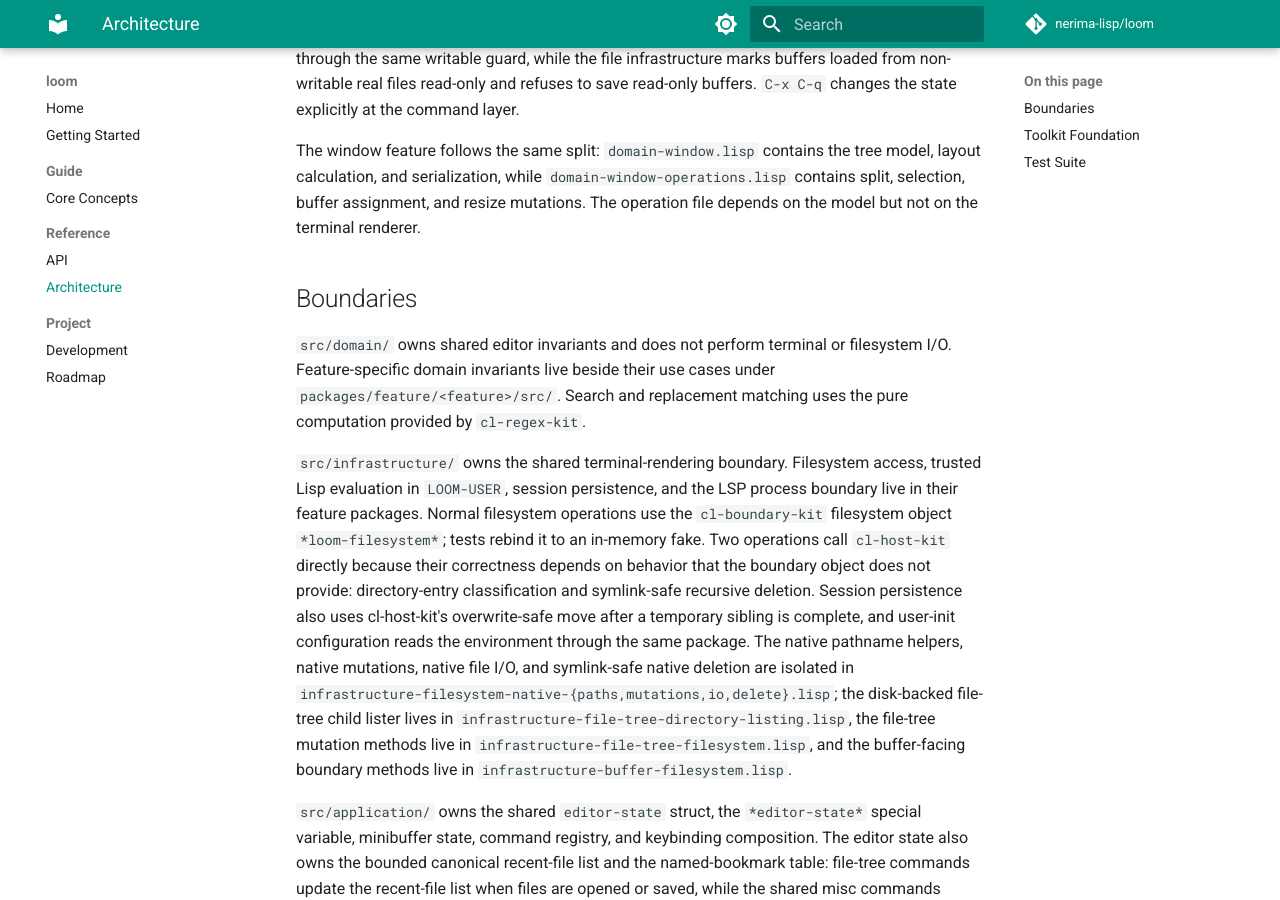
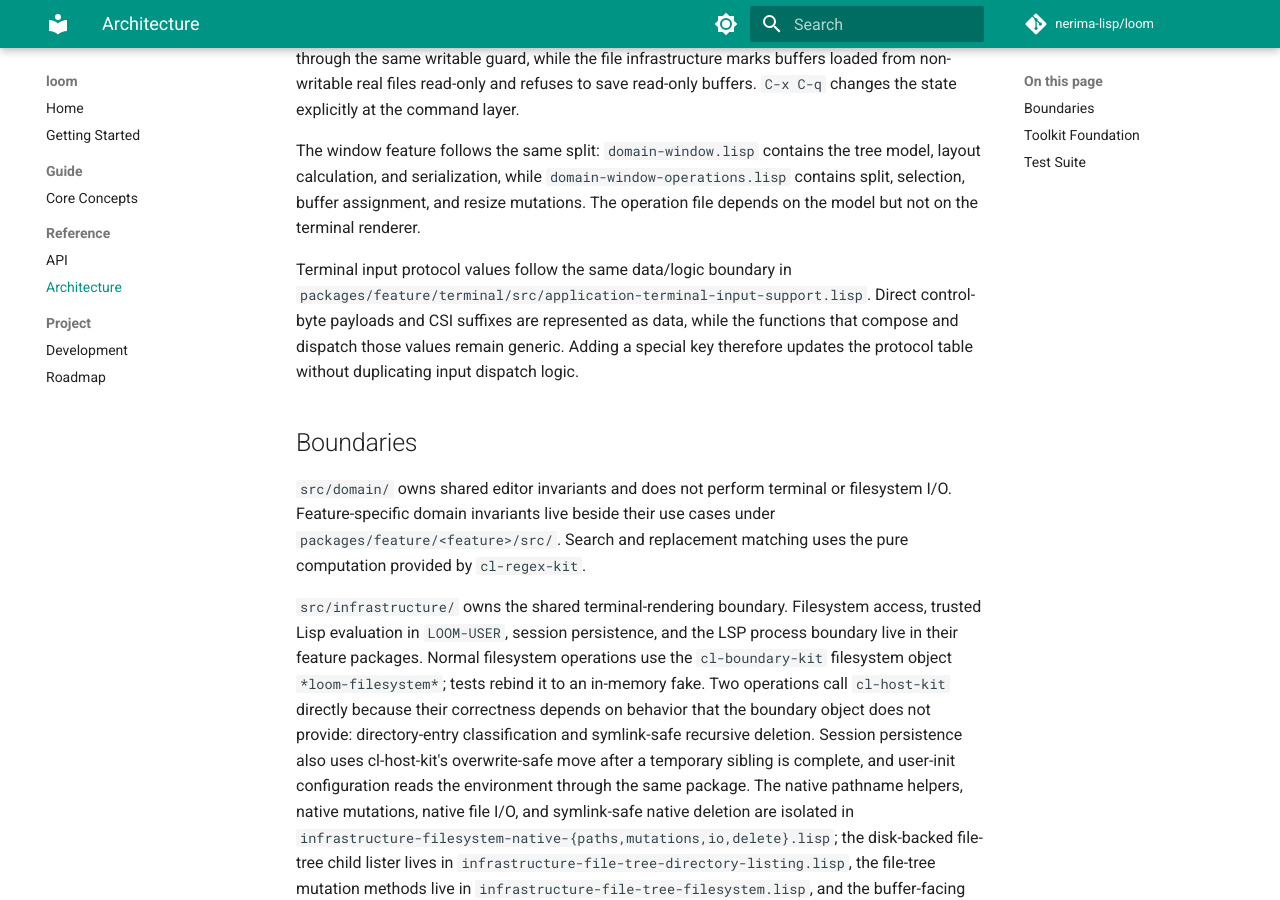
Before and after one commit to nerima-lisp/loom, an MkDocs documentation site: the page built from docs/src/reference/architecture.md, in a window 1280 px wide and 900 px high, scrolled down 943 px. Built offline with MkDocs 1.6.1 and Material for MkDocs 9.7.7, drawn with Linux system fonts in a browser that asks for light colours; comment, search, counter and statistics services are not loaded.

Commit message:
document terminal protocol data boundary

```diff
--- a/docs/src/reference/architecture.md
+++ b/docs/src/reference/architecture.md
@@ -49,6 +49,13 @@ tree model, layout calculation, and serialization, while
 `domain-window-operations.lisp` contains split, selection, buffer assignment,
 and resize mutations. The operation file depends on the model but not on the
 terminal renderer.
+
+Terminal input protocol values follow the same data/logic boundary in
+`packages/feature/terminal/src/application-terminal-input-support.lisp`.
+Direct control-byte payloads and CSI suffixes are represented as data, while
+the functions that compose and dispatch those values remain generic. Adding a
+special key therefore updates the protocol table without duplicating input
+dispatch logic.
 
 ## Boundaries
 
```
